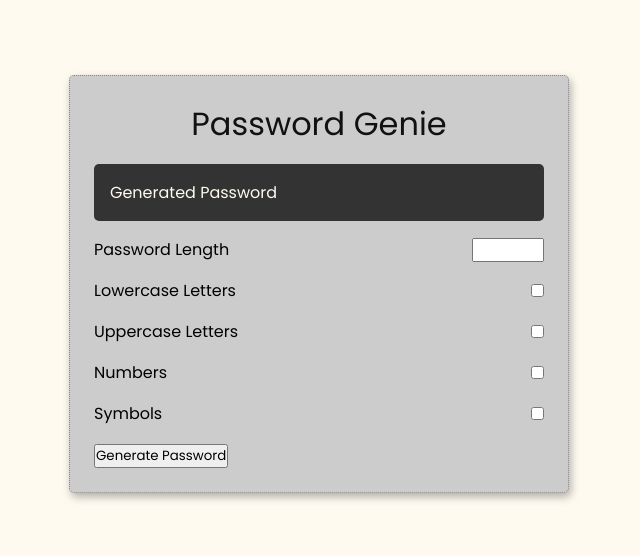
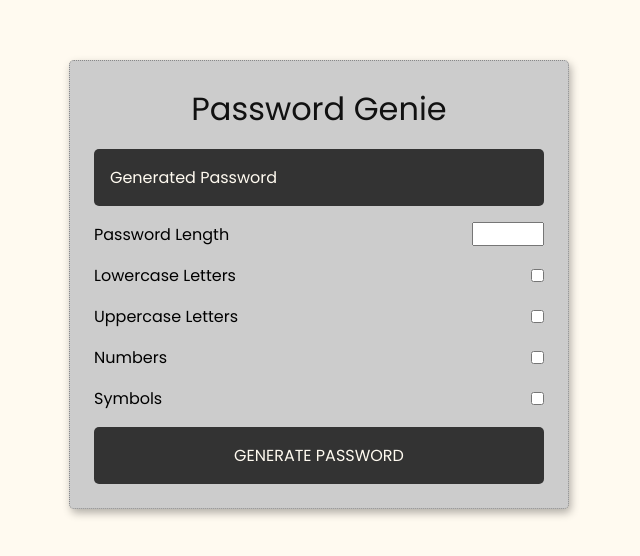
Before and after one commit to Nimira43/Aletheia, a React (Vite) app: page / in a window 1280 px wide. Shown: the part 116-672 px from the top of the page, without its empty margins (321-961 px from the left). Built offline with nearby package versions, Linux system fonts and the light colour scheme.

Commit message:
Styled the button

```diff
--- a/src/index.css
+++ b/src/index.css
@@ -59,3 +59,25 @@ body {
 input {
   cursor: pointer;
 }
+
+.container form button {
+  font-family: inherit;
+  font-size: 1rem;
+  text-transform: uppercase;
+  background-color: var(--grey-dk);
+  color: var(--light);
+  width: 100%;
+  border: none;
+  border-radius: 5px;
+  outline: none;
+  padding: 1rem;
+  transition: background-color 0.3s ease;
+}
+
+.container form button:hover {
+  background-color: var(--dark);
+}
+
+.container form button:active {
+  transform: scale(0.98);
+}
```
